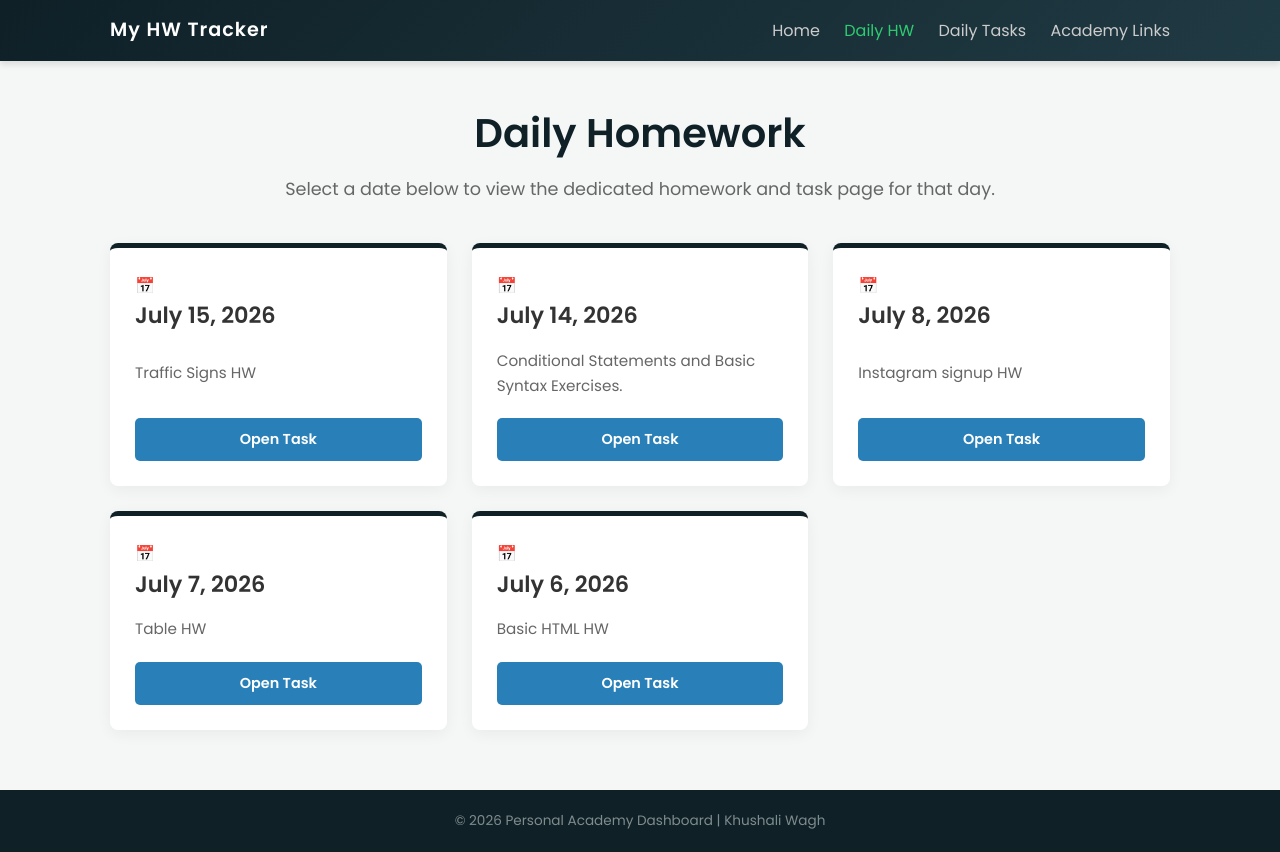
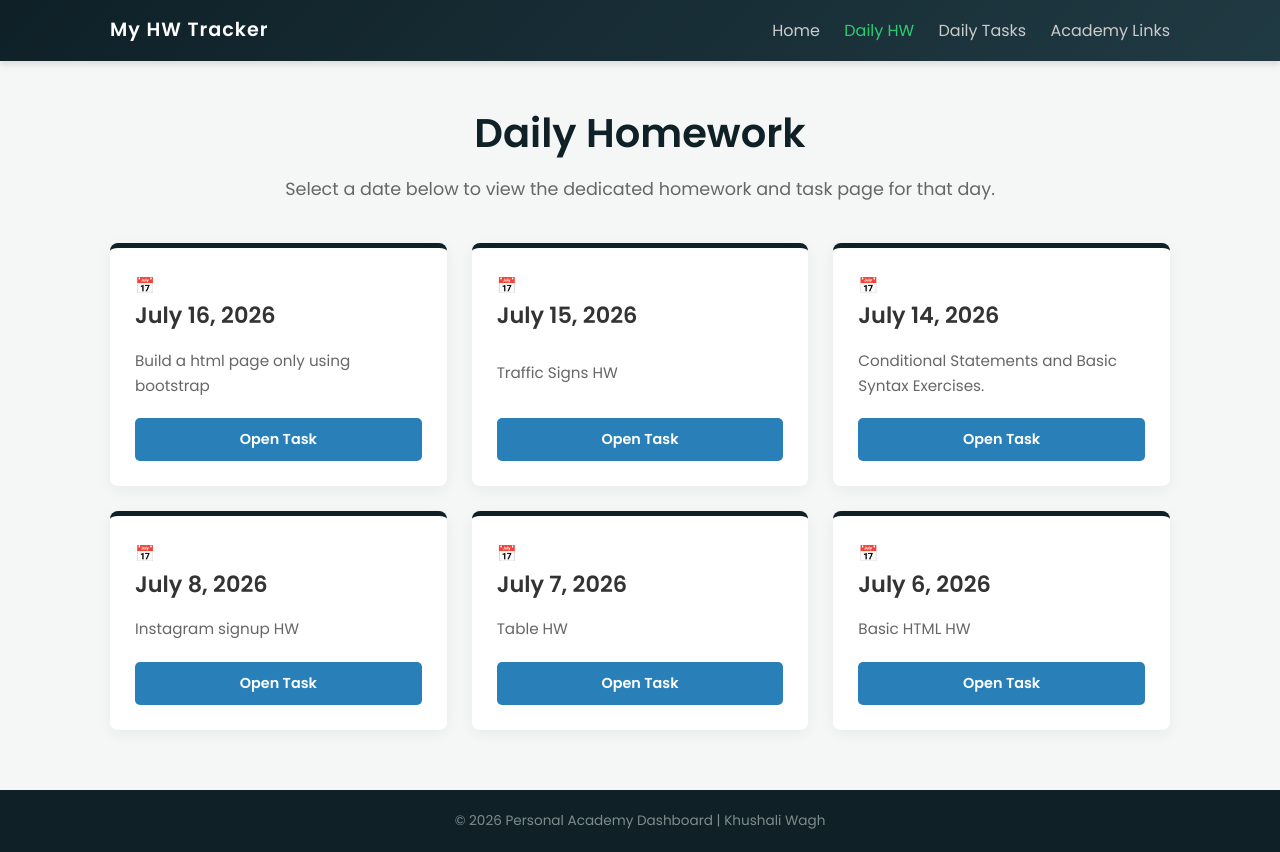
Before and after one commit to KhushaliW/Assignments_KC, a plain HTML site: page taskshw.html in a window 1280 px wide. Drawn offline with Linux system fonts and the light colour scheme.

Commit message:
Add files via upload

```diff
--- a/taskshw.html
+++ b/taskshw.html
@@ -32,14 +32,14 @@
 
         <section class="dashboard-grid">
 
-            <!-- <div class="card date-card-item">
+            <div class="card date-card-item">
                 <div class="date-header">
                     <span class="calendar-icon">📅</span>
                     <h3>July 16, 2026</h3>
                 </div>
-                <p>Java Loops & Multi-dimensional Arrays Practice.</p>
-                <a href="july16.html" class="btn btn-blue">Open Task</a>
-            </div> -->
+                <p>Build a html page only using bootstrap</p>
+                <a href="july16hw.html" class="btn btn-blue">Open Task</a>
+            </div>
 
             <div class="card date-card-item">
                 <div class="date-header">
```
Also changed, not shown: tasks.html (+4 -4 lines).
